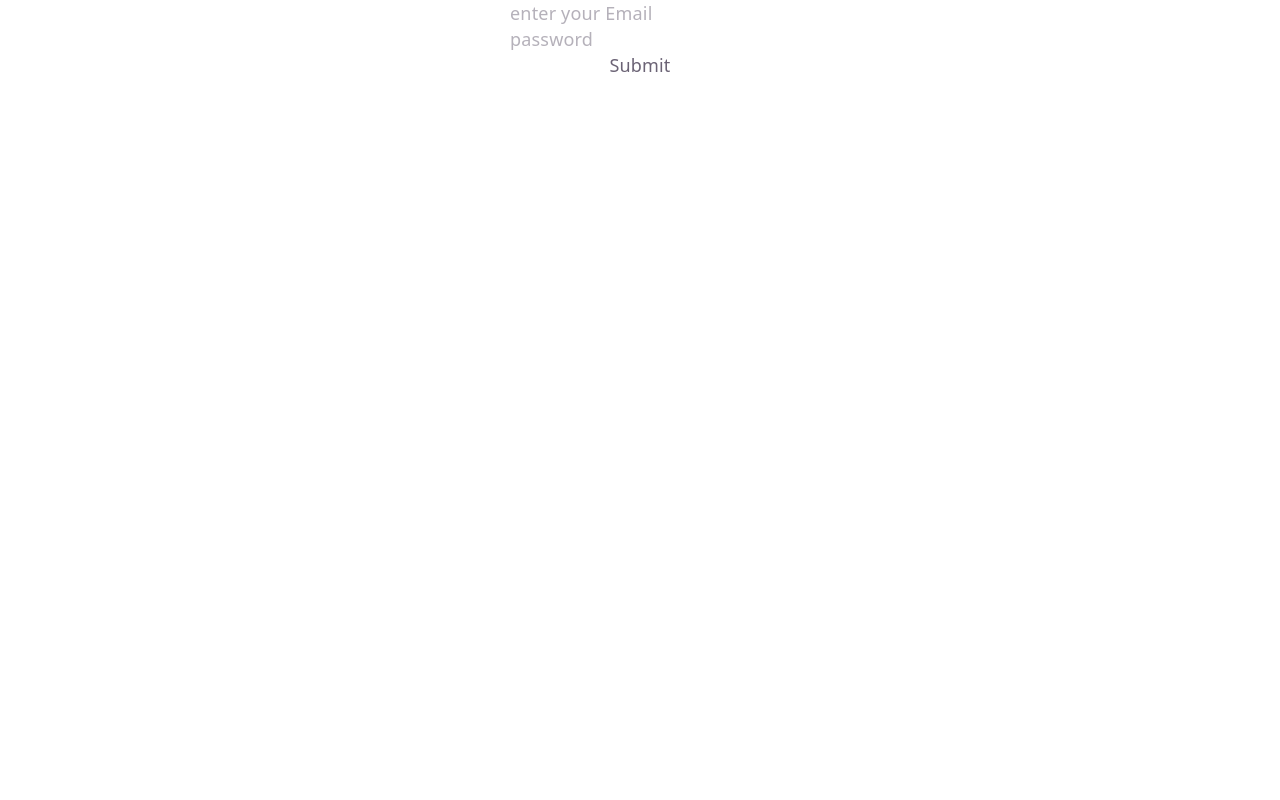
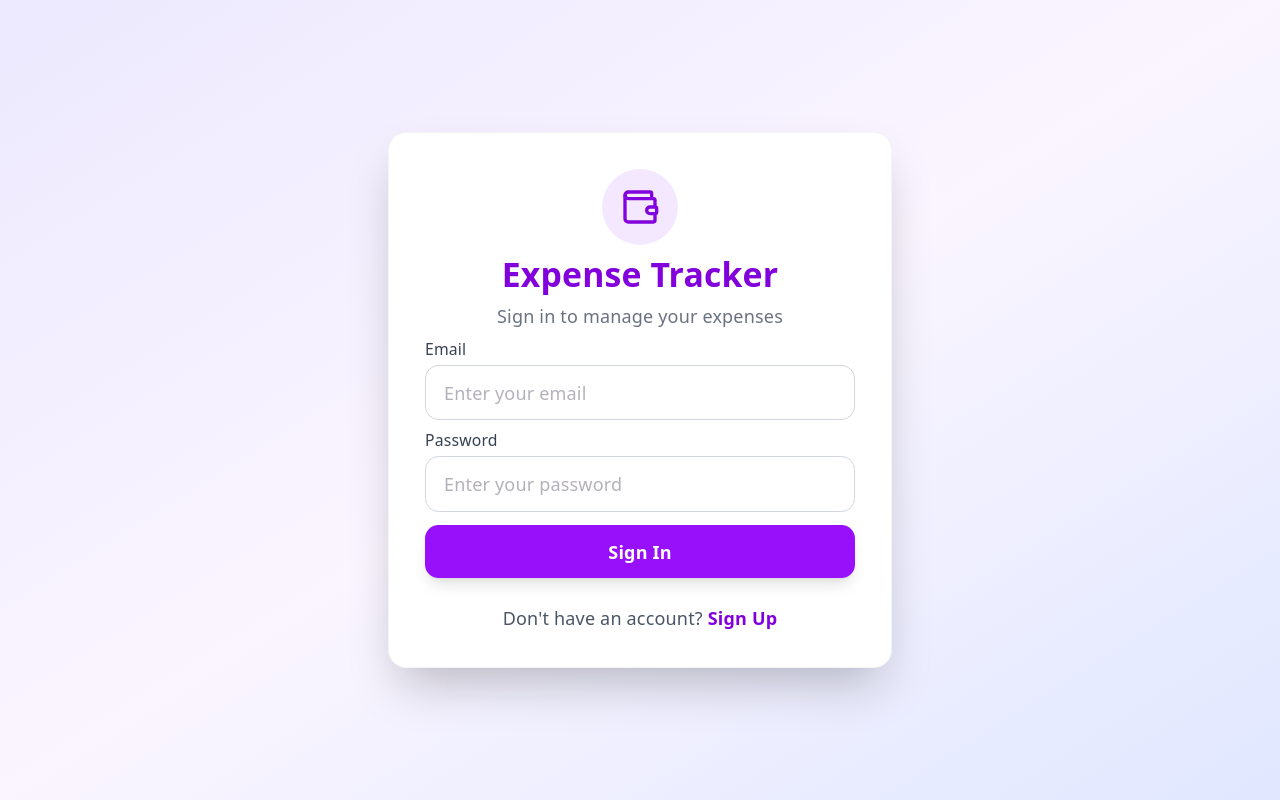
Before and after one commit to abhayrobotics/ExpenseTracker, a React (Vite) app in the folder client/: page / in a window 1280 px wide. Built offline with nearby package versions, Linux system fonts and the light colour scheme.

Commit message:
sign up page done

```diff
--- a/client/package.json
+++ b/client/package.json
@@ -12,6 +12,7 @@
   "dependencies": {
     "@tailwindcss/vite": "^4.3.2",
     "cors": "^2.8.6",
+    "lucide-react": "^1.28.0",
     "package.json": "^2.0.1",
     "react": "^19.2.7",
     "react-dom": "^19.2.7",
--- a/client/src/components/Home.jsx
+++ b/client/src/components/Home.jsx
@@ -115,9 +115,11 @@ const Home = () => {
     }
     // console.log(BASE_URL + "/expenses/" + id)
     try {
+      if (!!localStorage.getItem("token")) {
 
+        const token = localStorage.getItem("token")
 
-      const updatedExpenseDB = await updateExpense(id, updatedExpense);
+        const updatedExpenseDB = await updateExpense(id, updatedExpense, token);
         console.log(updatedExpenseDB)
 
         // updating me REact UI with updated data
@@ -133,13 +135,11 @@ const Home = () => {
           return updatedList
         })
       }
+    }
     catch (e) {
       console.log(e)
     }
-    // confirm sign in from child
-    const SignInStatus = (status) => {
-      setIsSignIn(status)
-    }
+
 
   }
   // confirm sign in from child
--- a/client/src/components/Signin.jsx
+++ b/client/src/components/Signin.jsx
@@ -1,38 +1,115 @@
 import { useState } from "react";
 import { loginRequest } from "../services/expenseServices";
-const Signin =({signInStatus})=>{
+import { Wallet } from "lucide-react";
 
-    const [email,setEmail] =useState("")
-    const [password,setPassword] = useState("")
+const Signin = ({ signInStatus }) => {
+    const [name,setName] = useState("")
+    const [email, setEmail] = useState("");
+    const [password, setPassword] = useState("");
 
-    const submitHandler = async()=>{
-        try{
+    const [showSignin,setShowSignin] = useState(false)
 
-            const isLogin = await loginRequest(email,password);
+    const submitHandler = async () => {
+        try {
+            const isLogin = await loginRequest(email, password);
 
-            // if login fails
-            if(isLogin.token){
-                console.log("signin Success")
-                signInStatus(true)
-                localStorage.setItem("token",isLogin.token)
+            if (isLogin.token) {
+                console.log("signin Success");
+                signInStatus(true);
+                localStorage.setItem("token", isLogin.token);
+            } else {
+                console.log(isLogin);
+            }
+        } catch (e) {
+            console.log(e);
+        }
+    };
 
-            }else{
-                console.log(isLogin)
+    return (
+        <div className="h-dvh overflow-hidden flex items-center justify-center bg-gradient-to-br from-violet-100 via-purple-50 to-indigo-100 px-4">
+            <div className="w-full max-w-md bg-white rounded-2xl shadow-2xl p-8 border border-gray-100">
 
-            }
+                {/* Title */}
+                <div className="text-center mb-2">
+                    <div className="flex justify-center mb-2">
+                        <div className="bg-purple-100 p-4 rounded-full">
+                            <Wallet size={40} className="text-purple-700" />
+                        </div>
+                    </div>
 
-        }catch(e){
-            console.log(e)
-        }
+                    <h1 className="text-3xl font-bold text-purple-700">
+                        Expense Tracker
+                    </h1>
 
-    }
-    return (
-        <div className="flex flex-col justify-center items-center">
-        <input type="text"  value={email} onChange={(e)=>setEmail(e.target.value)} placeholder="enter your Email"/>
-        <input type="password" value={password} onChange={(e)=>setPassword(e.target.value)} placeholder="password"/>
-        <button onClick={submitHandler} >Submit</button>
+                    <p className="text-gray-500 mt-2">
+                        Sign in to manage your expenses
+                    </p>
+                </div>
+                {/* name */}
+                {showSignin ?
+                <div className="mb-2">
+                    <label className="block text-sm font-medium text-gray-700 mb-1">
+                        Name
+                    </label>
+
+                    <input
+                        type="text"
+                        value={name}
+                        onChange={(e) => setName(e.target.value)}
+                        placeholder="Enter your Name"
+                        className="w-full rounded-xl border border-gray-300 px-4 py-3 outline-none focus:ring-2 focus:ring-purple-500 focus:border-purple-500 transition"
+                    />
+                </div>:<></>
+                }
+                {/* Email */}
+                <div className="mb-2">
+                    <label className="block text-sm font-medium text-gray-700 mb-1">
+                        Email
+                    </label>
+
+                    <input
+                        type="text"
+                        value={email}
+                        onChange={(e) => setEmail(e.target.value)}
+                        placeholder="Enter your email"
+                        className="w-full rounded-xl border border-gray-300 px-4 py-3 outline-none focus:ring-2 focus:ring-purple-500 focus:border-purple-500 transition"
+                    />
+                </div>
+
+                {/* Password */}
+                <div className="mb-3">
+                    <label className="block text-sm font-medium text-gray-700 mb-1">
+                        Password
+                    </label>
+
+                    <input
+                        type="password"
+                        value={password}
+                        onChange={(e) => setPassword(e.target.value)}
+                        placeholder="Enter your password"
+                        className="w-full rounded-xl border border-gray-300 px-4 py-3 outline-none focus:ring-2 focus:ring-purple-500 focus:border-purple-500 transition"
+                    />
+                </div>
+
+                {/* Button */}
+                <button
+                    onClick={submitHandler}
+                    className="w-full bg-purple-600 hover:bg-purple-700 hover:cursor-pointer active:scale-[0.98] transition text-white font-semibold py-3 rounded-xl shadow-lg"
+                >
+                    { showSignin?"Sign Up": "Sign In" }
+                </button>
+                <div className="mt-6 text-center text-gray-600">
+                    <span>Don't have an account? </span>
+
+                    <button
+                        className="text-purple-700 font-semibold hover:underline" onClick={()=>setShowSignin(!showSignin)}
+                    >
+                       { showSignin? "Sign In": "Sign Up"}
+                    </button>
+                </div>
+            </div>
         </div>
-    )
-}
+    );
+};
 
 export default Signin;
--- a/client/src/services/expenseServices.js
+++ b/client/src/services/expenseServices.js
@@ -71,11 +71,12 @@ export const deleteExpense = async (id,token) => {
 }
 
 // Update request with id and updatedExpense
-export const updateExpense = async (id,updatedExpense) => {
+export const updateExpense = async (id,updatedExpense,token) => {
   try {
     const response = await fetch(BASE_URL + "/expenses/" + id, {
       method: "PATCH",
       headers: {
+         Authorization: `Bearer ${token}`,
         "Content-Type": "application/json",
       },
       body: JSON.stringify(updatedExpense)
```
Also changed, not shown: 1 other file (tests, documents, lock files or other folders). Lines whose indentation alone changed are shown as unchanged.
